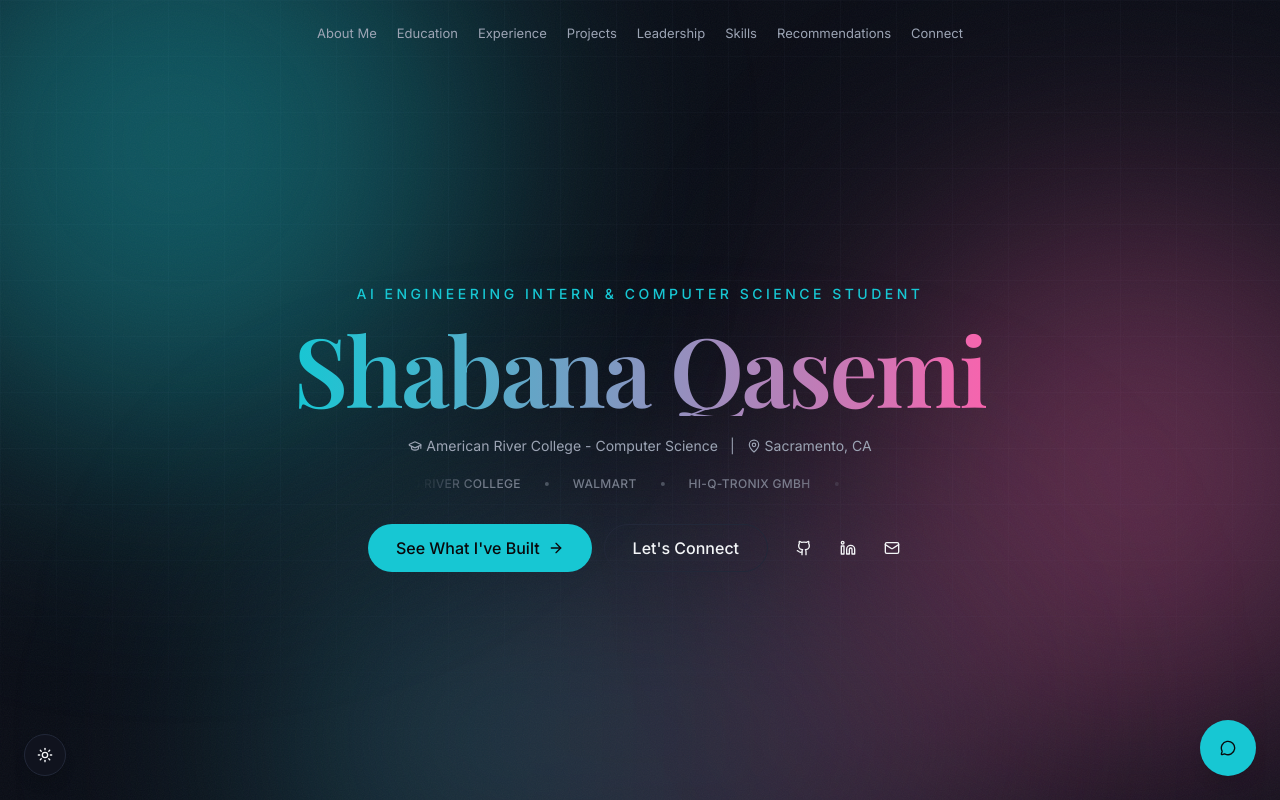
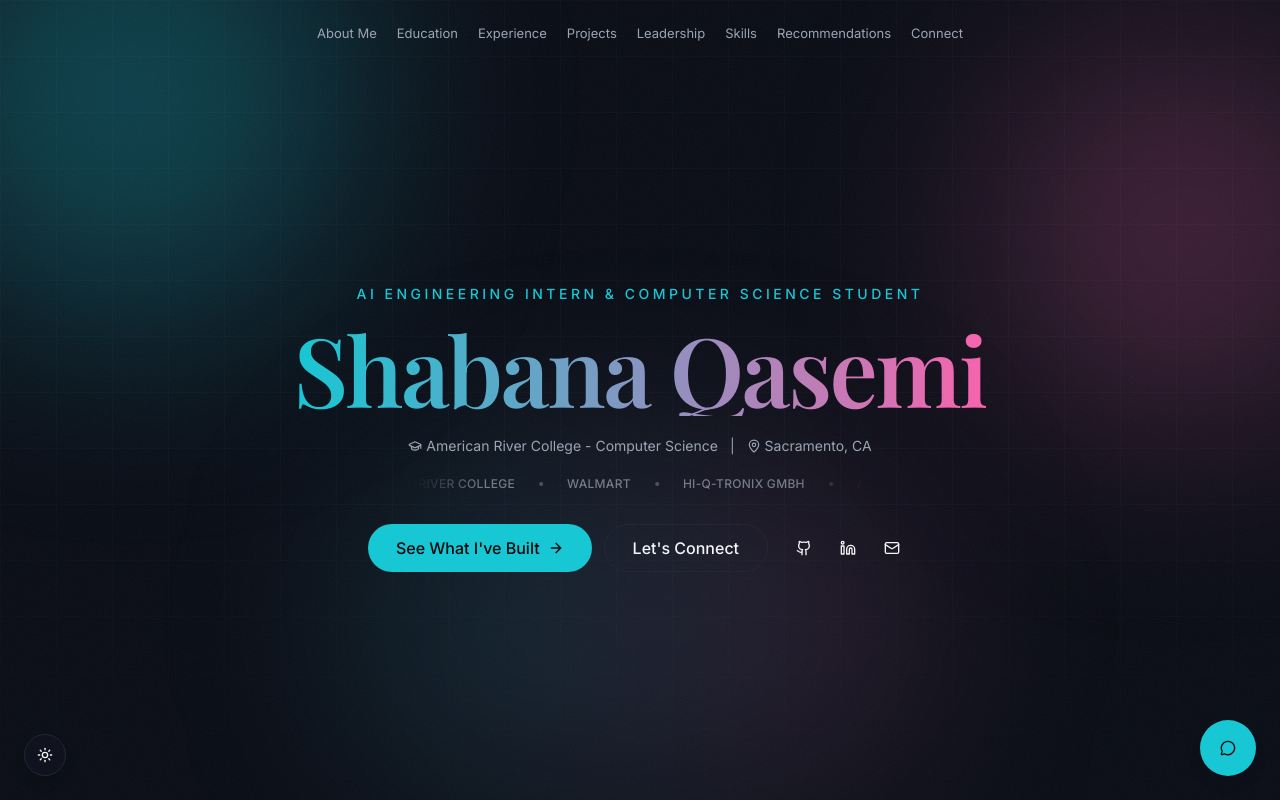
Before and after one commit to shabana-qasemi/shabana-qasemi.github.io, a Next.js app: page / in a window 1280 px wide. Shown: the top 800 px of the page. Built offline with nearby package versions, Linux system fonts and the light colour scheme; a web font is replaced by a local one.

Commit message:
Revert Hero background glow; update internship skill set

```diff
--- a/components/hero.tsx
+++ b/components/hero.tsx
@@ -28,15 +28,15 @@ export function Hero() {
         aria-hidden
       />
       <div
-        className="pointer-events-none absolute -left-32 -top-40 h-[38rem] w-[38rem] rounded-full bg-accent/40 blur-[130px]"
+        className="pointer-events-none absolute -left-24 -top-32 h-[28rem] w-[28rem] rounded-full bg-accent/30 blur-[110px]"
         aria-hidden
       />
       <div
-        className="pointer-events-none absolute -right-32 top-1/4 h-[34rem] w-[34rem] rounded-full bg-accent2/35 blur-[130px]"
+        className="pointer-events-none absolute -right-24 top-10 h-[24rem] w-[24rem] rounded-full bg-accent2/25 blur-[110px]"
         aria-hidden
       />
       <div
-        className="pointer-events-none absolute bottom-[-10rem] left-1/2 h-[28rem] w-[48rem] -translate-x-1/2 rounded-full bg-gradient-to-r from-accent/25 to-accent2/25 blur-[120px]"
+        className="pointer-events-none absolute bottom-0 left-1/2 h-[22rem] w-[36rem] -translate-x-1/2 rounded-full bg-gradient-to-r from-accent/15 to-accent2/15 blur-[100px]"
         aria-hidden
       />
       <div className="bg-noise pointer-events-none absolute inset-0" aria-hidden />
--- a/data/portfolio.ts
+++ b/data/portfolio.ts
@@ -187,13 +187,15 @@ export const skillCategories: SkillCategory[] = [
     category: "AI Engineering & Data Systems",
     icon: "BrainCircuit",
     skills: [
-      "Claude Code",
-      "PostgreSQL",
-      "ERD Design (3NF)",
-      "Data Pipelines",
-      "AWS",
-      "Data Scraping & Enrichment",
+      "Data Engineering",
+      "Web Scraping",
       "Prompt Engineering",
+      "Debugging",
+      "Git",
+      "TypeScript",
+      "Database Design",
+      "Programming",
+      "Critical Thinking",
     ],
   },
   {
```
